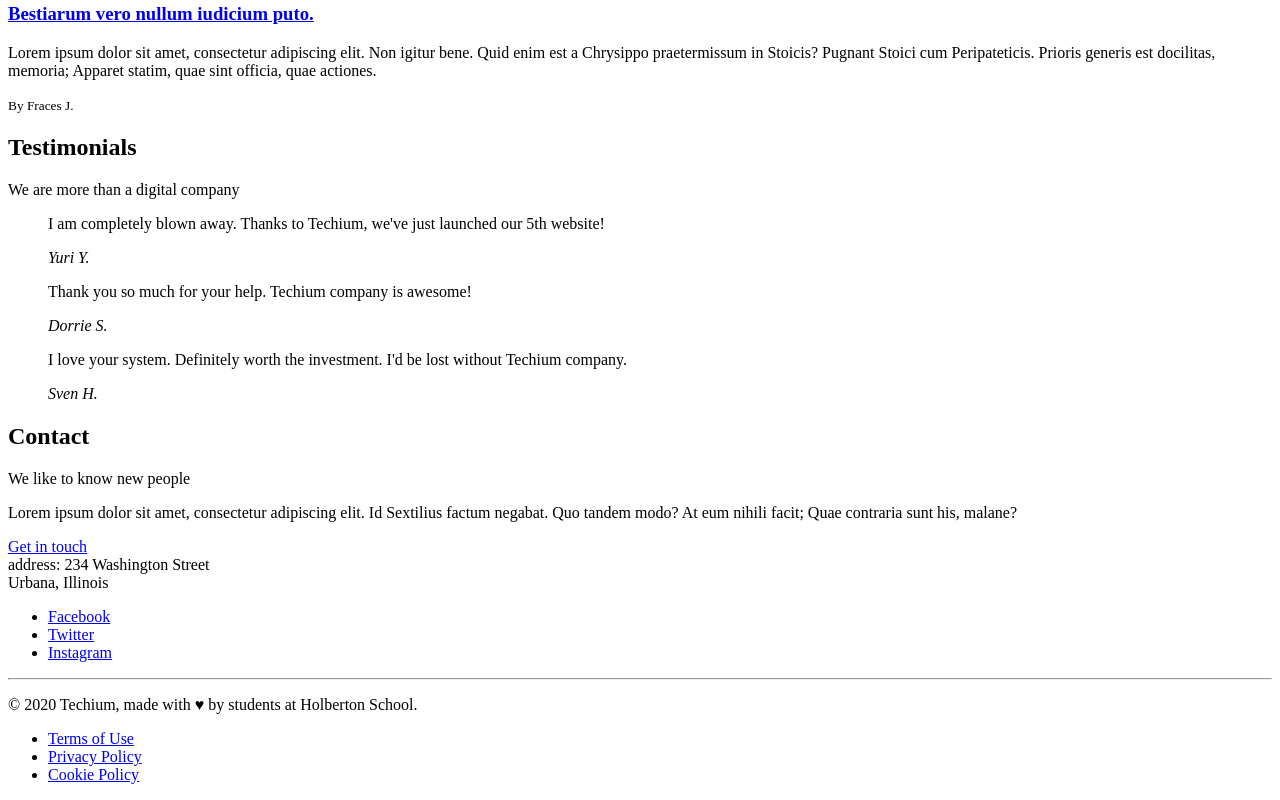
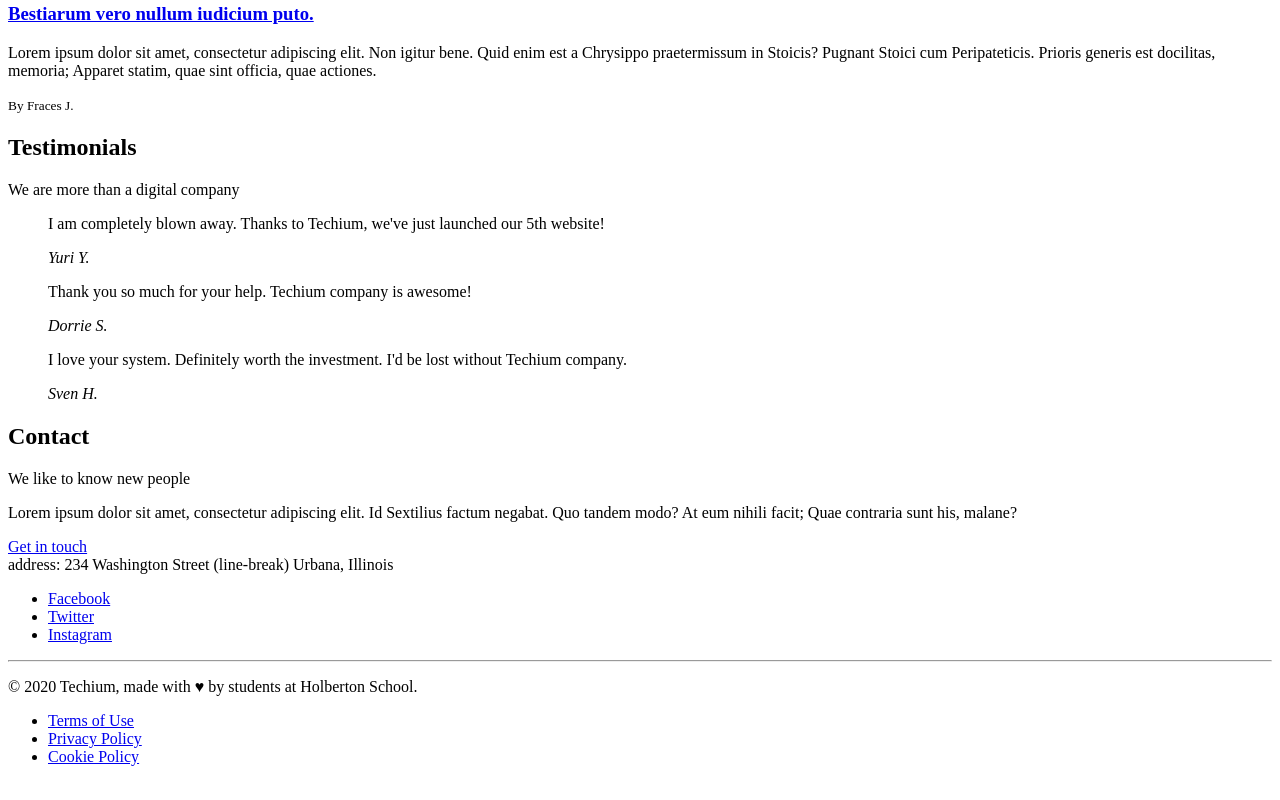
Before and after one commit to benjamesian/holbertonschool-web_front_end, a plain HTML site: page 0x00-html_advanced/31-index.html in a window 1280 px wide. Shown: the part 1663-2463 px from the top of the page. Drawn offline with Linux system fonts and the light colour scheme.

Commit message:
remove linebreak, make formatting worse

```diff
--- a/0x00-html_advanced/31-index.html
+++ b/0x00-html_advanced/31-index.html
@@ -118,30 +118,19 @@
                     <article>
                         <p>Career</p>
                         <h3><a href="#">Hoc loco tenere se Triarius non potuit.</a></h3>
-                        <p>
-                            Lorem ipsum dolor sit amet, consectetur adipiscing elit. Id Sextilius factum negabat. Quo
-                            tandem modo? At eum nihili facit; Quae contraria sunt his, malane?
-                        </p>
+                        <p>Lorem ipsum dolor sit amet, consectetur adipiscing elit. Id Sextilius factum negabat. Quo tandem modo? At eum nihili facit; Quae contraria sunt his, malane?</p>
                         <small>By Kelly D.</small>
                     </article>
                     <article>
                         <p>Digital Life</p>
                         <h3><a href="#">Ut alios omittam, hunc appello, quem ille unum secutus est.</a></h3>
-                        <p>
-                            Lorem ipsum dolor sit amet, consectetur adipiscing elit. Tum mihi Piso: Quid ergo? Tum ille:
-                            Ain tandem? Non autem hoc: igitur ne illud quidem. Sed quod proximum fuit non vidit. Nos
-                            commodius agimus. An nisi populari fama?
-                        </p>
+                        <p>Lorem ipsum dolor sit amet, consectetur adipiscing elit. Tum mihi Piso: Quid ergo? Tum ille: Ain tandem? Non autem hoc: igitur ne illud quidem. Sed quod proximum fuit non vidit. Nos commodius agimus. An nisi populari fama?</p>
                         <small>By William A.</small>
                     </article>
                     <article>
                         <p>Social</p>
                         <h3><a href="#">Bestiarum vero nullum iudicium puto.</a></h3>
-                        <p>
-                            Lorem ipsum dolor sit amet, consectetur adipiscing elit. Non igitur bene. Quid enim est a
-                            Chrysippo praetermissum in Stoicis? Pugnant Stoici cum Peripateticis. Prioris generis est
-                            docilitas, memoria; Apparet statim, quae sint officia, quae actiones.
-                        </p>
+                        <p>Lorem ipsum dolor sit amet, consectetur adipiscing elit. Non igitur bene. Quid enim est a Chrysippo praetermissum in Stoicis? Pugnant Stoici cum Peripateticis. Prioris generis est docilitas, memoria; Apparet statim, quae sint officia, quae actiones.</p>
                         <small>By Fraces J.</small>
                     </article>
                 </div>
@@ -195,7 +184,7 @@
     </main>
     <!-- Footer -->
     <footer>
-        address: 234 Washington Street <br> Urbana, Illinois
+        address: 234 Washington Street (line-break) Urbana, Illinois
         <div>
             <ul>
                 <li><a href="https://www.facebook.com/HolbertonSchool/">Facebook</a></li>
```
